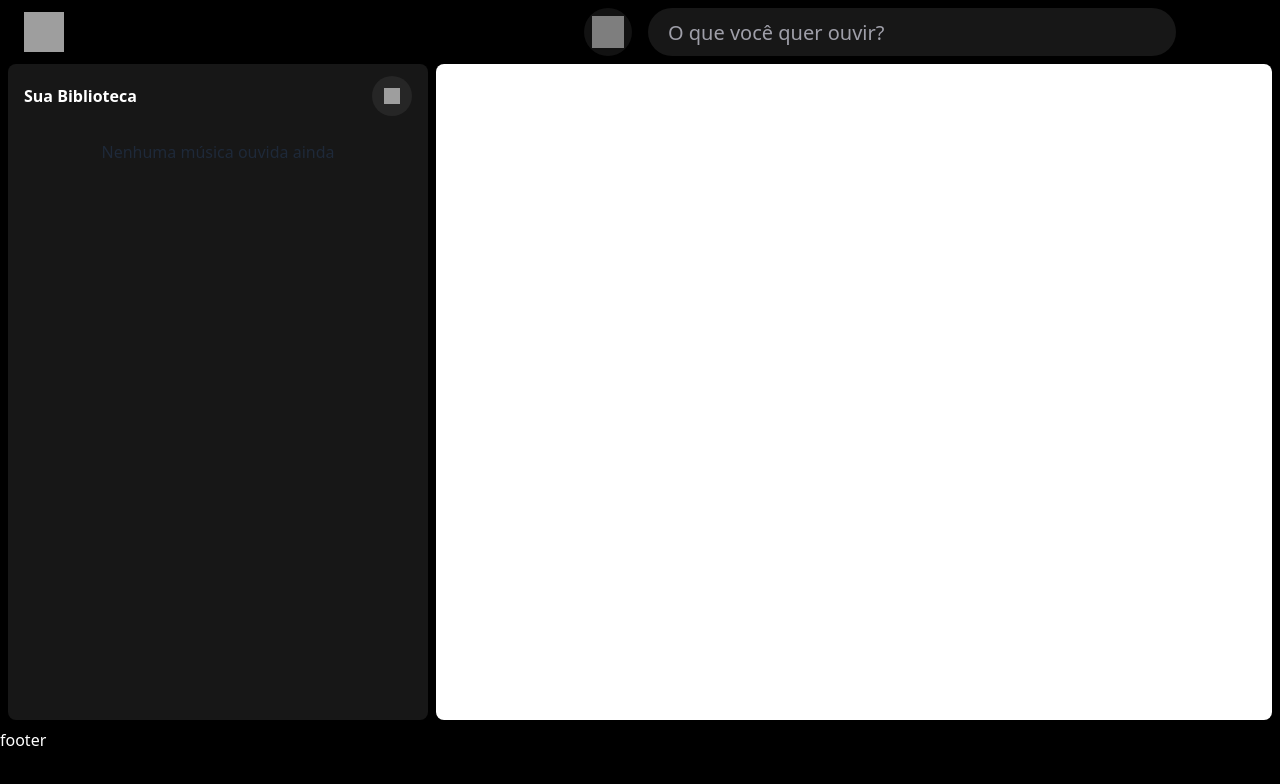
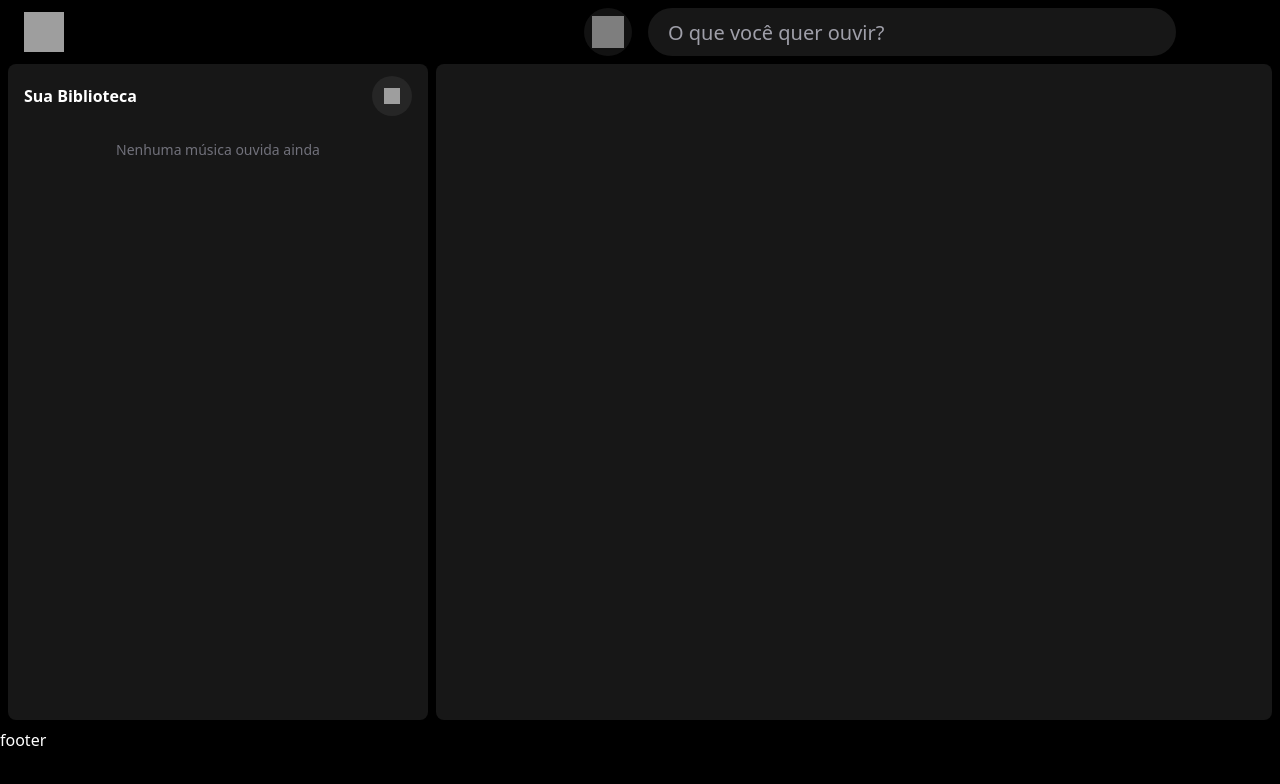
Before and after one commit to GustavoCamargo0/projeto-com-miguelito-music, a React (Vite) app in the folder music/: page / in a window 1280 px wide. Shown: the top 784 px of the page. Built offline with nearby package versions, Linux system fonts and the light colour scheme; grey boxes are pictures that could not be loaded.

Commit message:
fix nomes e scroll

```diff
--- a/music/src/components/Menu.jsx
+++ b/music/src/components/Menu.jsx
@@ -45,7 +45,7 @@ export default function Menu({ pesquisa, setPesquisa, recentes = [], children })
           </div>
         </aside>
 
-        <main className="flex-1 bg-white mx-2 p-6 rounded-lg overflow-y-auto">
+        <main className="flex-1 bg-neutral-900 mx-2 p-6 rounded-lg overflow-y-auto">
           {children}
         </main>
       </div>
--- a/music/src/index.css
+++ b/music/src/index.css
@@ -8,6 +8,15 @@
   }
 }
 
-p {
-  @apply text-base text-gray-800;
+#musica {
+  display: flex;
+  margin: 5px;
 }
+
+#nomes{
+  display: block;
+  margin: 10px;
+}
+#nomes p{
+  color: gray;
+}
--- a/music/src/screens/home.jsx
+++ b/music/src/screens/home.jsx
@@ -28,20 +28,29 @@ function Home() {
   }, [pesquisa]);
 
   return (
+
     <Menu pesquisa={pesquisa} setPesquisa={setPesquisa} recentes={recetementeOuvida}>
+
+      <div style={{    height: "600px",
+      overflowY: "scroll"}}>
       {tracks.map(track => (
-        <div key={track.id}>
-          <img src={track.album.cover_small} alt={track.title} />
-          <p>{track.title} - {track.artist.name}</p>
-
+        <div key={track.id} >
+          <div id='musica'>
+            <img src={track.album.cover_small} alt={track.title} />
+              <div id='nomes'>
+                <h4>{track.title}</h4>
+                <p>{track.artist.name}</p>
+              </div>
+          </div>
           <audio controls src={track.preview}
              onPlay={() => {
                setRecetementeOuvida(prev => prev.find(musica => musica.id === track.id) ? prev : [...prev, track]);
              }}>
           </audio>
         </div>
+
       ))}
-
+     </div>
     </Menu>
   )
 }
```
Also changed, not shown: 1 other file (tests, documents, lock files or other folders).
